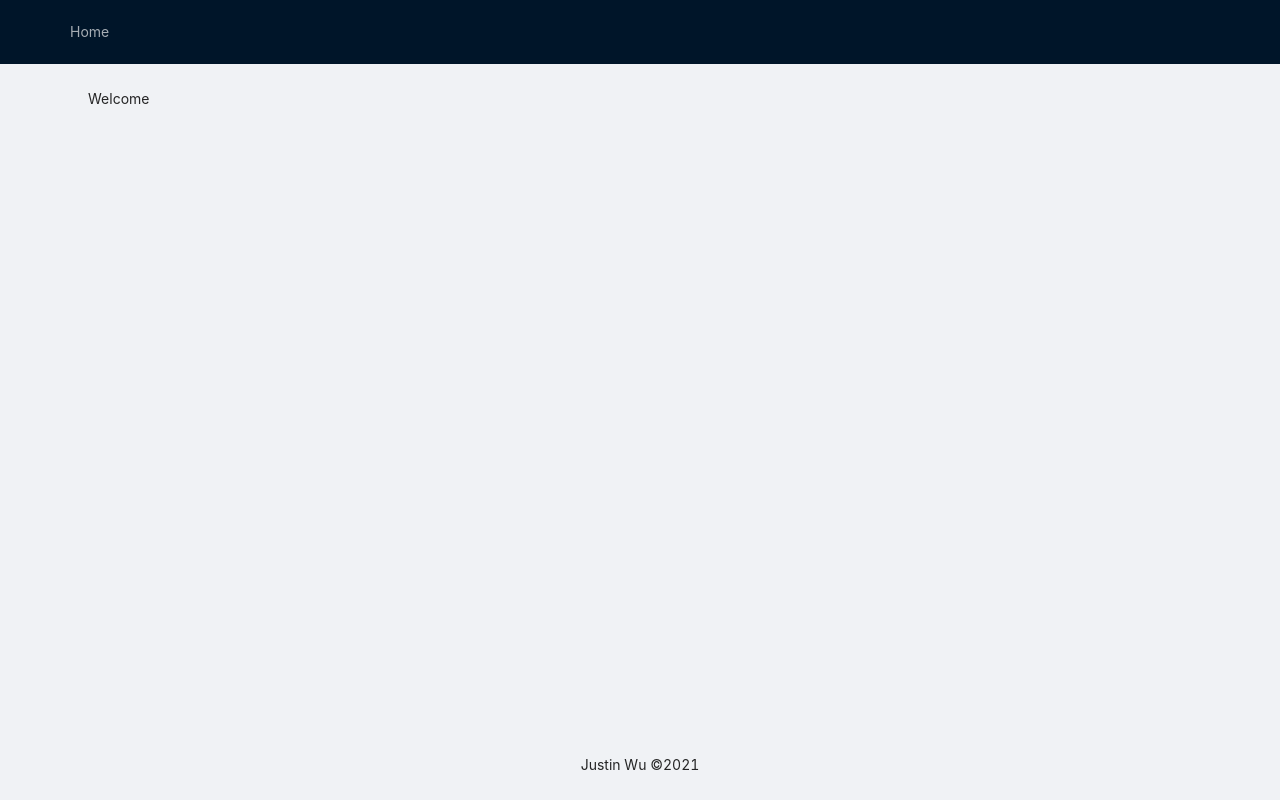
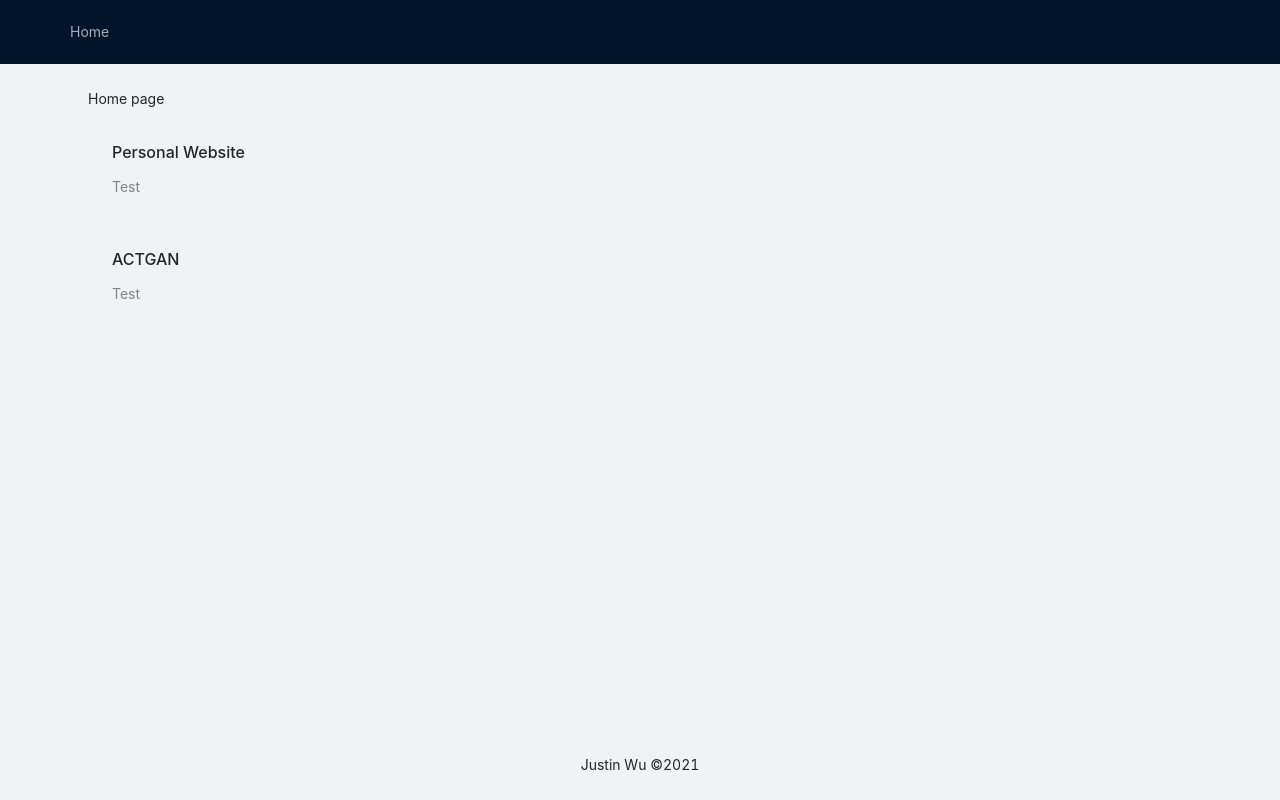
Before and after one commit to JustinLokHinWu/Personal-Site-Frontend, a React (Create React App) app: page / in a window 1280 px wide. Built offline with nearby package versions, Linux system fonts and the light colour scheme.

Commit message:
Added demo list component

```diff
--- a/src/App.js
+++ b/src/App.js
@@ -4,6 +4,7 @@ import { Layout } from 'antd'
 import 'antd/dist/antd.css';
 import ModelDemo from './components/ModelDemo'
 import HeaderMenu from './components/HeaderMenu';
+import Home from './components/Home';
 
 const { Header, Content, Footer } = Layout;
 
@@ -21,7 +22,7 @@ function App() {
                 path='/'
                 exact
                 render={() => (
-                  <p>Welcome</p>
+                  <Home />
                   )}
               />
 
--- /dev/null
+++ b/src/components/DemoList.js
@@ -0,0 +1,27 @@
+import { List } from 'antd'
+import 'antd/dist/antd.css';
+
+const DemoList = () => {
+    return (
+        // TODO: migrate descriptions, etc. to web service
+        <List
+            itemLayout="vertical"
+            size="large"
+        >
+            <List.Item>
+                <List.Item.Meta
+                    title='Personal Website'
+                    description='Test'
+                />
+            </List.Item>
+            <List.Item>
+                <List.Item.Meta
+                    title='ACTGAN'
+                    description='Test'
+                />
+            </List.Item>
+        </List>
+    )
+}
+
+export default DemoList
--- /dev/null
+++ b/src/components/Home.js
@@ -0,0 +1,12 @@
+import DemoList from "./DemoList"
+
+const Home = () => {
+    return (
+        <div>
+            <p>Home page</p>
+            <DemoList />
+        </div>
+    )
+}
+
+export default Home
```
